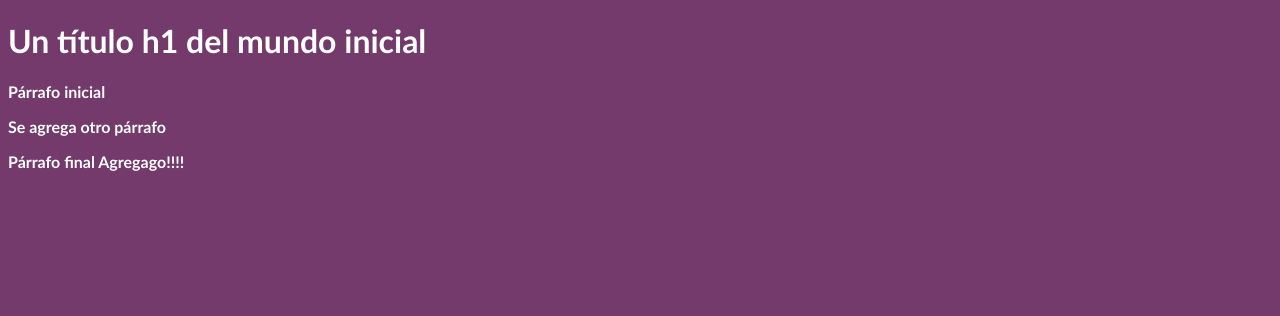
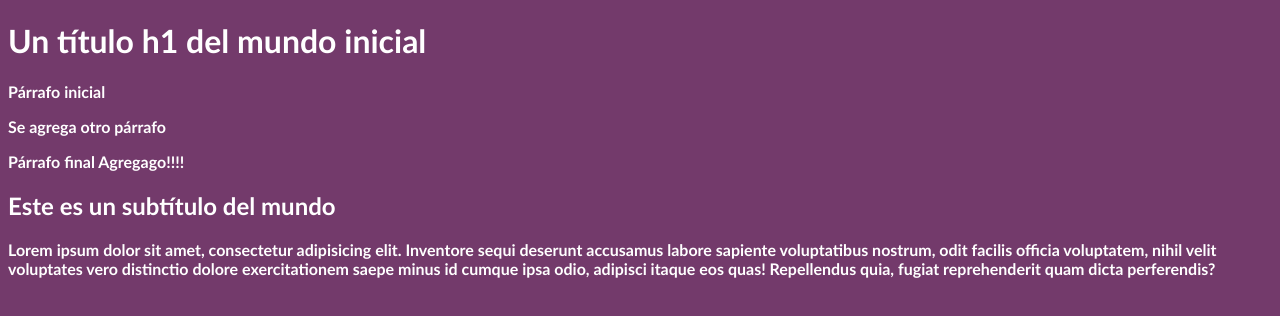
Before and after one commit to ChristianCBA/Agustin-Git, a plain HTML site: page index.html in a window 1280 px wide. Drawn offline with Linux system fonts and the light colour scheme.

Commit message:
Se agregó un Sub-título y un párrafo al final

```diff
--- a/index.html
+++ b/index.html
@@ -13,5 +13,9 @@
     <p>Se agrega otro párrafo</p>
     <p>Párrafo final Agregago!!!!</p>
 
+     <h2>Este es un subtítulo del mundo</h2>
+     <p>Lorem ipsum dolor sit amet, consectetur adipisicing elit. Inventore sequi deserunt accusamus labore sapiente voluptatibus nostrum, odit facilis officia voluptatem, nihil velit voluptates vero distinctio dolore exercitationem saepe minus id cumque ipsa odio, adipisci itaque eos quas!
+        Repellendus quia, fugiat reprehenderit quam dicta perferendis?</p>
+
 </body>
 </html>
```
